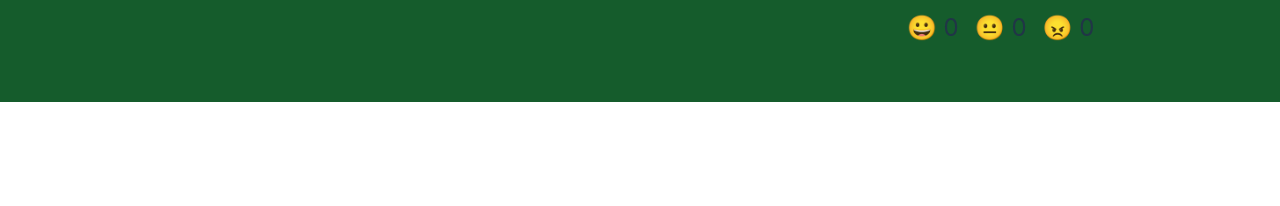
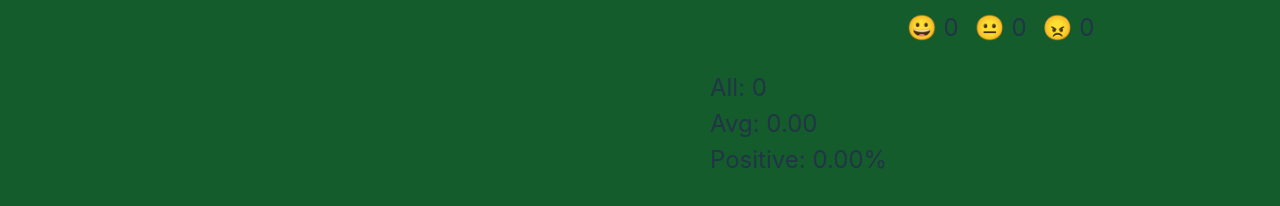
Before and after one commit to CarlosPizarroMorales/fullstackopen-submissions, a React (Vite) app in the folder part1/unicafe/: page / in a window 1280 px wide. Shown: the part 810-1016 px from the top of the page. Before the commit the page ends 912 px from the top, so only its background shows below. Built offline with nearby package versions, Linux system fonts and the light colour scheme.

Commit message:
Exercicse 1.7 - Unicafe step 2

```diff
--- a/part1/unicafe/src/App.jsx
+++ b/part1/unicafe/src/App.jsx
@@ -25,7 +25,6 @@ function App() {
     setBad(updated);
   }
 
-
   return (
     <>
       <img className="logo" src="https://evermade-unicafe-fi.s3.eu-north-1.amazonaws.com/wp-content/uploads/2023/01/16120326/Etusivun_nosto_1024px.jpg"/>
@@ -41,6 +40,11 @@ function App() {
         <p> 😐 { neutral }</p>
         <p> 😠 { bad }</p>
       </div>
+      <div className="left">
+        <p> All: { good + neutral + bad }</p>
+        <p> Avg: { ((good * 1 + neutral * 0 + bad * -1) / ( good+neutral+bad || 1 )).toFixed(2) }</p>
+        <p> Positive: { (good / ( good+bad+neutral || 1 ) * 100).toFixed(2) }%</p>
+      </div>
     </>
   )
 }
--- a/part1/unicafe/src/index.css
+++ b/part1/unicafe/src/index.css
@@ -43,6 +43,11 @@ h1 {
   gap: 1rem;
 }
 
+#root .left p {
+  text-align: left;
+  margin: 0;
+}
+
 button {
   border-radius: 8px;
   border: 1px solid transparent;
```
Also changed, not shown: part1/unicafe/src/assets/sample-1.7.png (added), 1 other file (tests, documents, lock files or other folders).
